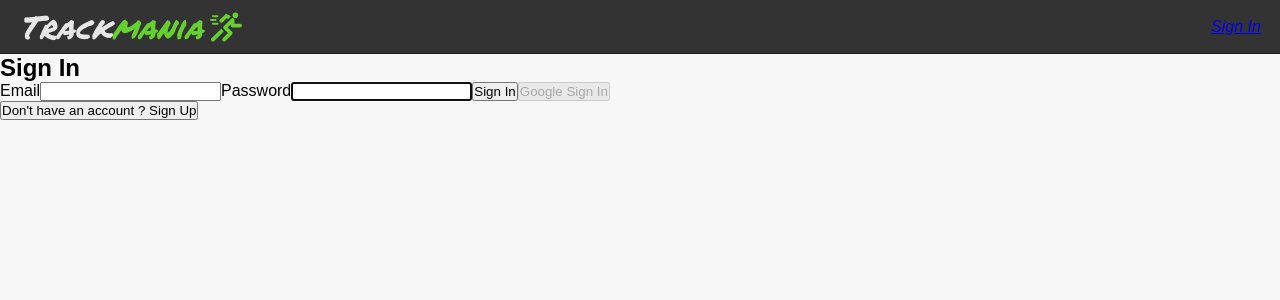
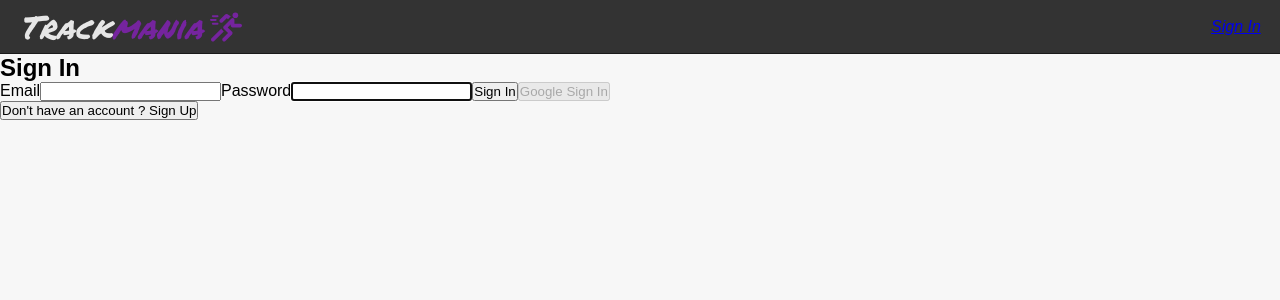
Before and after one commit to Mordhin/Trackmania, a React (Create React App) app in the folder client/: page /auth in a window 1280 px wide. Shown: the top 300 px of the page. Built offline with nearby package versions, Linux system fonts and the light colour scheme; a web font is replaced by a local one.

Commit message:
logocycling try

```diff
--- a/client/src/components/NavBar.js
+++ b/client/src/components/NavBar.js
@@ -9,6 +9,7 @@ import SvgRunning from "./svg/Running";
 export const NavBar = () => {
   const dispatch = useDispatch();
   const location = useLocation();
+  const [logo, setLogo] = useState("strengthLogo");
   const [user, setUser] = useState(JSON.parse(localStorage.getItem("profile")));
 
   const logout = () => {
@@ -26,14 +27,30 @@ export const NavBar = () => {
     }
 
     setUser(JSON.parse(localStorage.getItem("profile")));
+
+    setInterval(() => {
+      logoCycle(logo);
+    }, 2000);
   }, [location]);
+
+  const logoCycle = (logo) => {
+    const array = ["cardioLogo", "strengthLogo", "bothLogo"];
+    const logoIndex = array.indexOf(logo);
+    if (logoIndex === 2) logoIndex = -1;
+    const nextLogo = array[logoIndex + 1];
+    console.log(nextLogo);
+    setLogo(nextLogo);
+  };
 
   return (
     <div className="navbar">
       <div className="title">
-        Track<span className="mania_color">mania</span>
-        <div className="runningLogo">
-          <SvgRunning />
+        <div>Track</div>
+        <div className={`dynamic_logo ${logo}`}>
+          <div>mania</div>
+          <div className="runningLogo">
+            <SvgRunning />
+          </div>
         </div>
       </div>
 
--- a/client/src/components/Navbar.scss
+++ b/client/src/components/Navbar.scss
@@ -21,18 +21,23 @@
   color: var(--secondary-100);
   font-family: "Permanent Marker", cursive;
 
-  .mania_color {
-    color: var(--primary);
-    font-family: inherit;
-  }
-
-  /* text-shadow: 1px 1px 5px var(--secondary-900); */
-
-  .runningLogo {
-    margin-left: 0.4rem;
-    color: var(--primary);
+  .dynamic_logo {
     display: flex;
     align-items: center;
+    font-family: inherit;
+    div:last-child {
+      margin-left: 0.4rem;
+      display: flex;
+    }
+  }
+  .cardioLogo {
+    color: var(--primary-cardio);
+  }
+  .strengthLogo {
+    color: var(--primary-strength);
+  }
+  .bothLogo {
+    color: var(--primary-both);
   }
 }
 
--- a/client/src/index.scss
+++ b/client/src/index.scss
@@ -10,7 +10,11 @@
   box-sizing: border-box;
   margin: 0;
   padding: 0;
+}
+
+body {
   font-family: "ABeeZee", sans-serif;
+  background-color: var(--secondary-30);
 
   --primary: hsl(100, 63%, 50%);
   --primary-strength: hsl(333, 63%, 56%);
@@ -31,10 +35,6 @@
   --secondary-900: hsl(0, 0%, 10%);
 }
 
-body {
-  background-color: var(--secondary-30);
-}
-
 .container {
   margin: 0 auto;
 }
```
